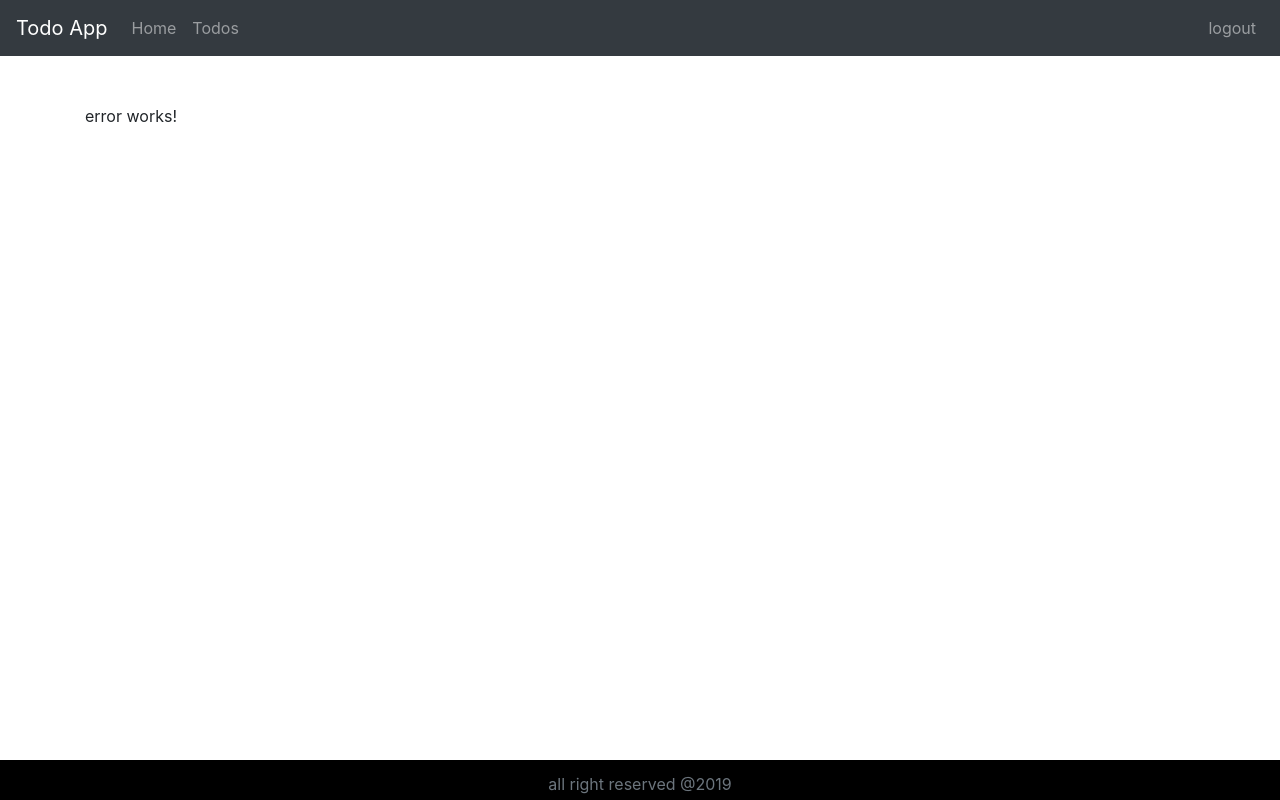
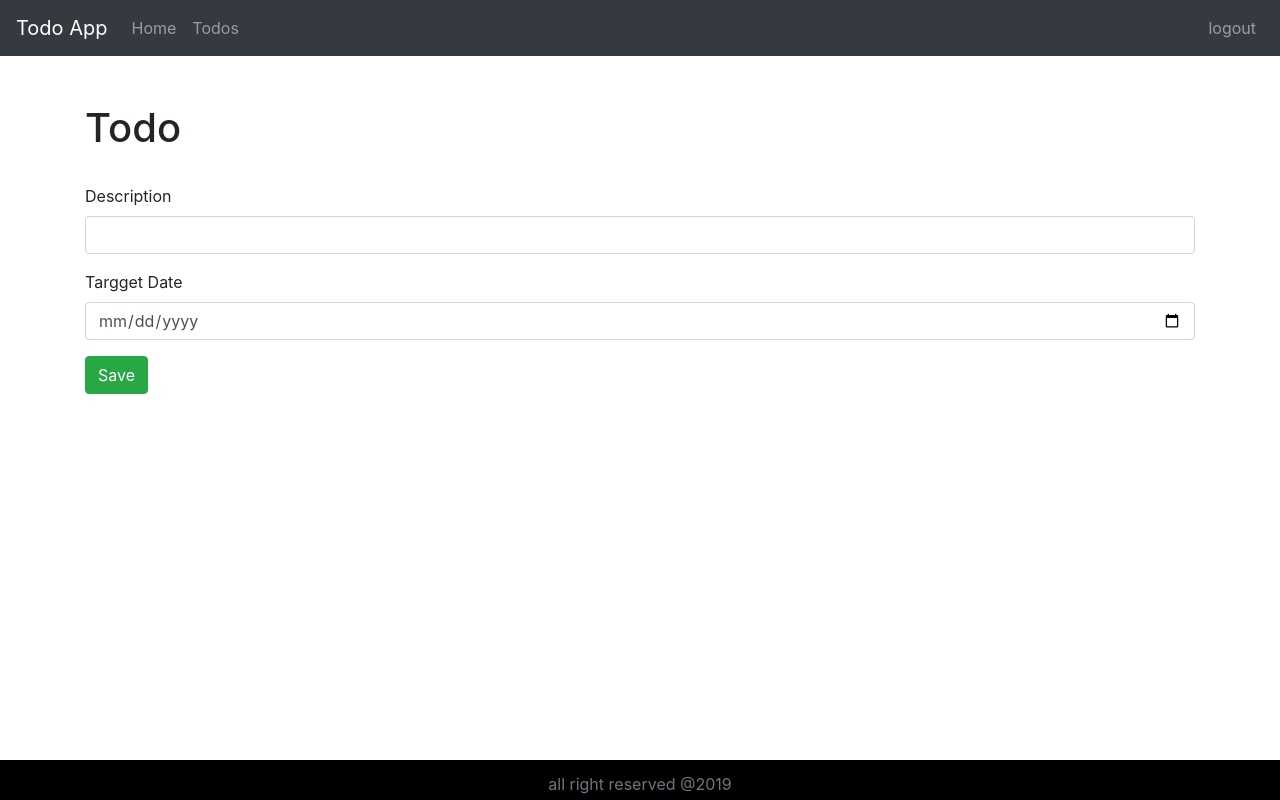
Before and after one commit to dev-sharan/todo, an Angular app: page /todos/1 in a window 1280 px wide. Built offline with nearby package versions, Linux system fonts and the light colour scheme; sample sign-in values are in the browser's storage.

Commit message:
todo component delete functionality added

```diff
--- a/src/app/app-routing.module.ts
+++ b/src/app/app-routing.module.ts
@@ -6,6 +6,7 @@ import { ErrorComponent } from './error/error.component';
 import { ListTodosComponent } from './list-todos/list-todos.component';
 import { LogoutComponent } from './logout/logout.component';
 import { RouteGuardService } from './service/route-guard.service';
+import { TodoComponent } from './todo/todo.component';
 
 
 const routes: Routes = [
@@ -30,7 +31,13 @@ const routes: Routes = [
   },
   {
     path: 'logout',
-    component: LogoutComponent
+    component: LogoutComponent,
+    canActivate: [RouteGuardService]
+  },
+  {
+    path: 'todos/:id',
+    component: TodoComponent,
+    canActivate: [RouteGuardService]
   },
   {
     path: '**',
--- a/src/app/app.module.ts
+++ b/src/app/app.module.ts
@@ -13,6 +13,7 @@ import { MenuComponent } from './menu/menu.component';
 import { FooterComponent } from './footer/footer.component';
 import { LogoutComponent } from './logout/logout.component';
 import { HttpClientModule } from '@angular/common/http';
+import { TodoComponent } from './todo/todo.component';
 
 @NgModule({
   declarations: [
@@ -23,7 +24,8 @@ import { HttpClientModule } from '@angular/common/http';
     ListTodosComponent,
     MenuComponent,
     FooterComponent,
-    LogoutComponent
+    LogoutComponent,
+    TodoComponent
   ],
   imports: [
     BrowserModule,
--- a/src/app/list-todos/list-todos.component.html
+++ b/src/app/list-todos/list-todos.component.html
@@ -1,4 +1,7 @@
 <h1>My Todo's</h1>
+
+<div class="alert alert-success" *ngIf="message">{{ message }}</div>
+
 
 <div class="conatainer">
   <table class="table">
@@ -8,14 +11,18 @@
       <th>description</th>
       <th>is completed</th>
       <th>tartget date</th>
+      <th>update</th>
+      <th>delete</th>
     </tr>
   </thead>
   <tbody>
     <tr *ngFor="let todo of todos">
       <td>{{todo.id}}</td>
       <td>{{todo.description}}</td>
-      <td>{{todo.done}}</td>
+      <td>{{todo.isDone}}</td>
       <td>{{todo.targetDate | date}}</td>
+      <td><button class="btn btn-info" (click) = "updateTodo(todo.id)">Edit</button></td>
+      <td><button class="btn btn-danger" (click) = "deleteTodo(todo.id)">Delete</button></td>
     </tr>
   </tbody>
   </table>
--- a/src/app/list-todos/list-todos.component.ts
+++ b/src/app/list-todos/list-todos.component.ts
@@ -1,5 +1,6 @@
 import { Component, OnInit } from '@angular/core';
 import { TodoDataService } from '../service/data/todo-data.service';
+import { Router } from '@angular/router';
 
 export class Todo {
   constructor(public id: number, public description: string, public done: boolean, public targetDate: Date) {
@@ -15,10 +16,18 @@ export class Todo {
 export class ListTodosComponent implements OnInit {
 
   todos: any;
+  message: string;
 
-  constructor(private todoDataService: TodoDataService) { }
+  constructor(
+    private todoDataService: TodoDataService,
+    private router: Router
+    ) { }
 
   ngOnInit() {
+    this.refreshTodos();
+  }
+
+  refreshTodos() {
     this.todoDataService.retrieveAllTodos('manish').subscribe(
       res => {
         this.todos = res;
@@ -26,4 +35,17 @@ export class ListTodosComponent implements OnInit {
     );
   }
 
+  deleteTodo(id) {
+    this.todoDataService.deleteTodoById('manish', id).subscribe(
+      res => {
+        console.log(res);
+        this.message = 'delete successfull';
+        this.refreshTodos();
+      }
+    )
+  }
+
+  updateTodo(id) {
+    this.router.navigate(['todos', id]);
+  }
 }
--- a/src/app/service/data/todo-data.service.ts
+++ b/src/app/service/data/todo-data.service.ts
@@ -13,4 +13,8 @@ export class TodoDataService {
     return this.httpClient.get<Todo[]>(`https://8080-f5233174-1bd3-4077-b0a1-0a846cbf243c.ws-ap01.gitpod.io/users/${username}/todos`);
   }
 
+  deleteTodoById(username, id) {
+    return this.httpClient.delete(`https://8080-f5233174-1bd3-4077-b0a1-0a846cbf243c.ws-ap01.gitpod.io/users/${username}/todos/${id}`);
+  }
+
 }
--- /dev/null
+++ b/src/app/todo/todo.component.html
@@ -0,0 +1,15 @@
+<div class="conatiner md-6">
+  <h1>Todo</h1>
+  <br>
+  <fieldset class="form-group">
+    <label for="description">Description</label>
+    <input type="text" name="description" class="form-control" required="required">
+  </fieldset>
+
+  <fieldset class="form-group">
+    <label for="targetdate">Targget Date</label>
+    <input type="date" name="targetdate" class="form-control" required="required">
+  </fieldset>
+
+  <button class="btn btn-success" (click) = "saveTodo()">Save</button>
+</div>
--- /dev/null
+++ b/src/app/todo/todo.component.ts
@@ -0,0 +1,18 @@
+import { Component, OnInit } from '@angular/core';
+
+@Component({
+  selector: 'app-todo',
+  templateUrl: './todo.component.html',
+  styleUrls: ['./todo.component.scss']
+})
+export class TodoComponent implements OnInit {
+
+  constructor() { }
+
+  ngOnInit() {
+  }
+
+  saveTodo() {
+
+  }
+}
```
Also changed, not shown: src/app/todo/todo.component.scss (added), 1 other file (tests, documents, lock files or other folders).
